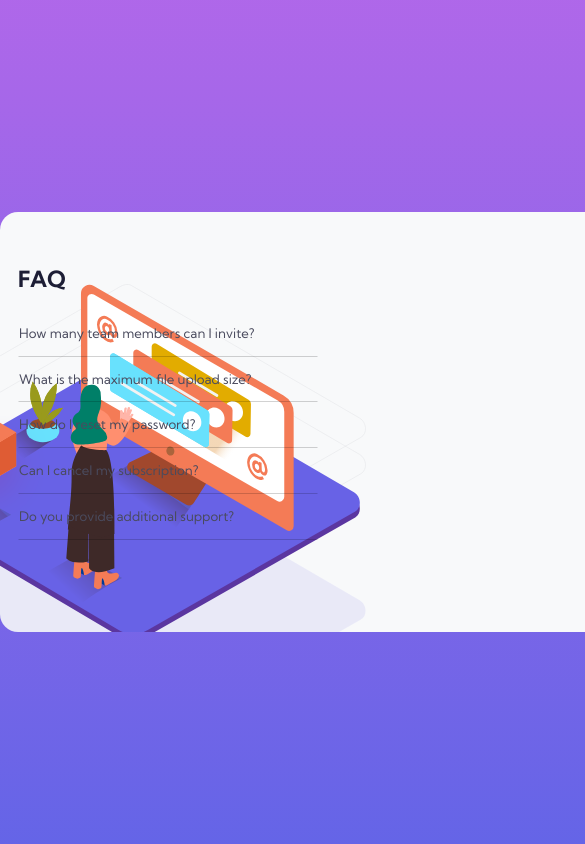
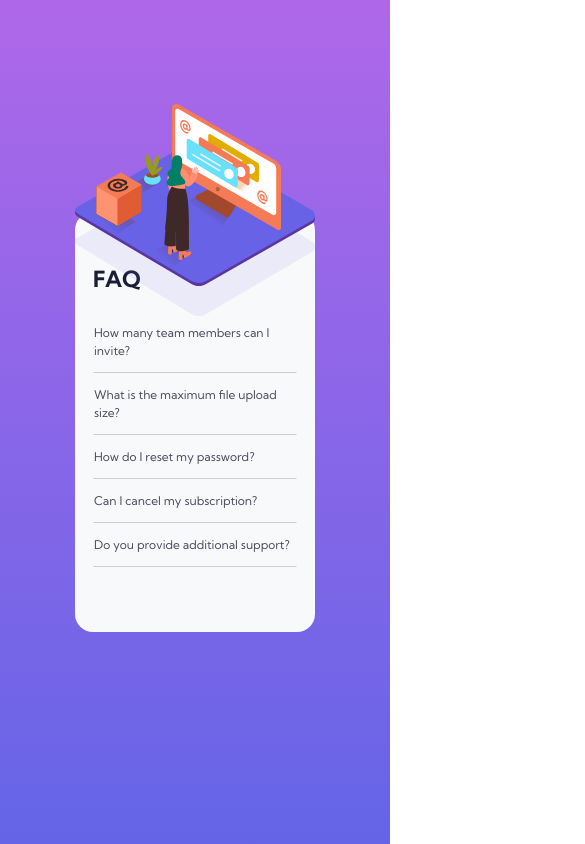
Before and after one commit to IliaNoah/frontendmentor-faq-accordion-card-main, a plain HTML site: page index.html in a window 390 px wide. Shown: the top 844 px of the page, 585 px wide, since content can reach past the window. Drawn offline with nearby package versions, Linux system fonts and the light colour scheme.

Commit message:
fixed responsivity

```diff
--- a/style.css
+++ b/style.css
@@ -54,6 +54,31 @@ body {
   }
 }
 
+@media (max-width: 575px) {
+  .container {
+    width: 20rem;
+    background-image: none;
+    position: relative;
+  }
+  .container::before {
+    content: url(images/illustration-woman-online-mobile.svg);
+    position: absolute;
+    width: 100%;
+    top: -9rem;
+    left: 0;
+    z-index: 3;
+  }
+  .container::after {
+    content: url(images/bg-pattern-mobile.svg);
+    position: absolute;
+    top: 0;
+    left: 0;
+  }
+  .box-img {
+    display: none;
+  }
+}
+
 /* Bootstrap classes */
 .text-primary {
   color: var(--Very-dark-desaturated-blue) !important;
@@ -68,8 +93,3 @@ body {
 .rounded {
   border-radius: 1.5rem !important;
 }
-
-.card > * {
-  font-size: 1.1rem !important;
-  width: 25rem !important;
-}
```
